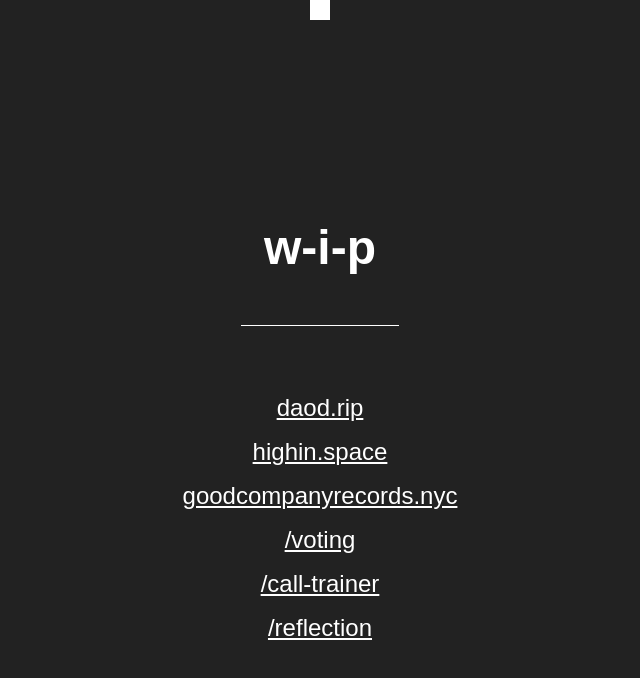
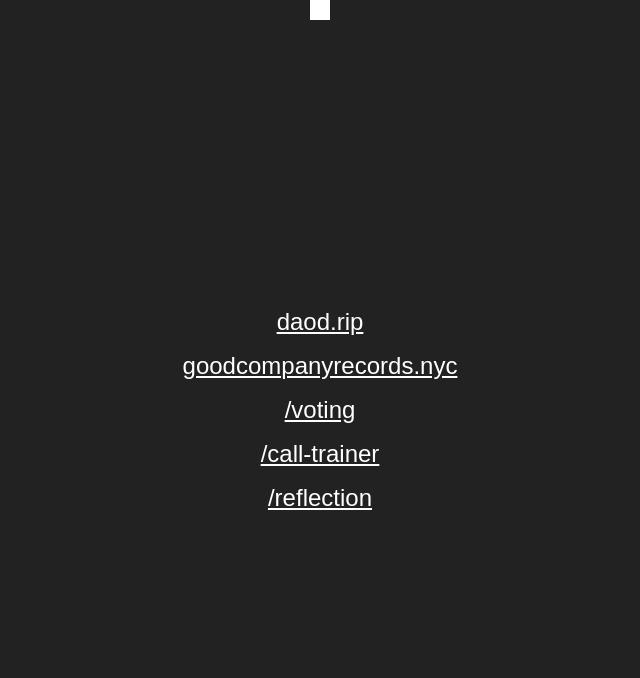
Before and after one commit to ptrrdrck/lftlc.xyz, a plain HTML site: page other.html in a window 1280 px wide. Shown: the whole page, without its empty margins (320-960 px from the left). Drawn offline with Linux system fonts and the light colour scheme; a web font is replaced by a local one.

Commit message:
Remove title and drop a link

```diff
--- a/other.html
+++ b/other.html
@@ -1,4 +1,4 @@
-<!DOCTYPE html>
+<!doctype html>
 <html lang="en">
   <head>
     <meta http-equiv="Content-Type" content="text/html; charset=UTF-8" />
@@ -13,15 +13,9 @@
 
   <body>
     <header>
-      <div id="info-header">
-        <span id="title">w-i-p</span>
-      </div>
       <div id="project-links">
         <a href="https://daod.rip" class="project-link" target="_blank"
           >daod.rip</a
-        >
-        <a href="https://highin.space" class="project-link" target="_blank"
-          >highin.space</a
         >
         <a
           href="https://goodcompanyrecords.nyc"
```
